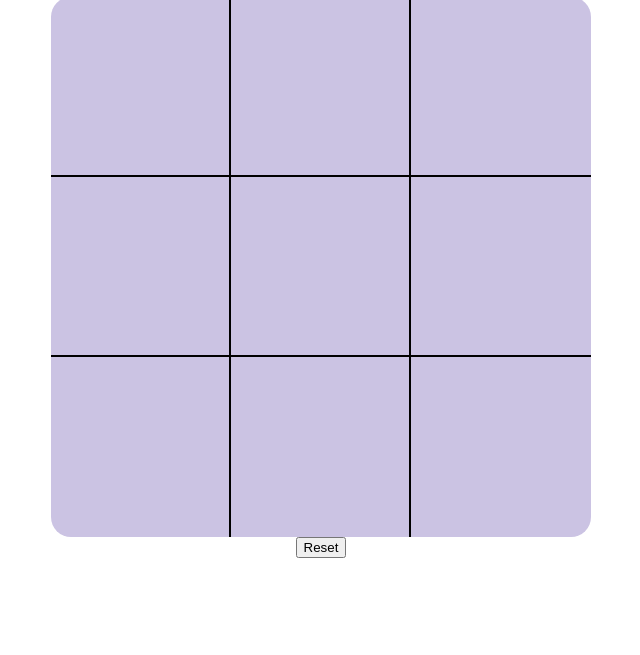
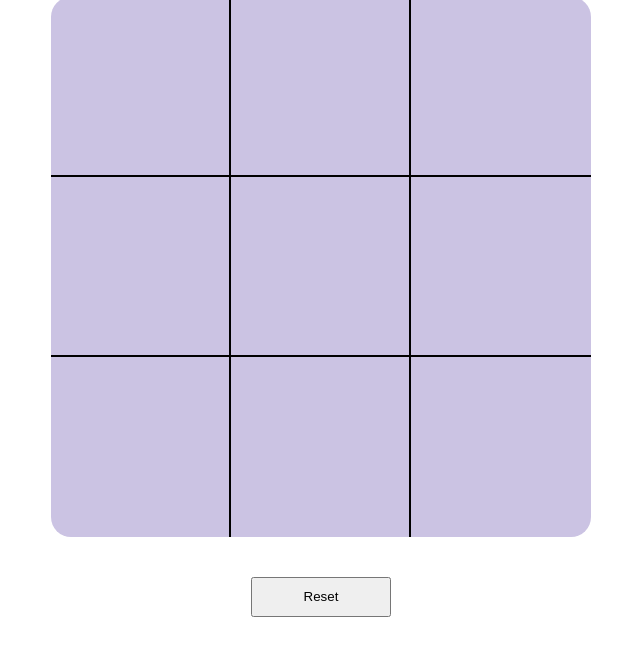
Before and after one commit to raylu15742cs/js-tictactoe, a plain HTML site: page index.html in a window 1280 px wide. Shown: the part 91-746 px from the top of the page, without its empty margins (319-959 px from the left). Drawn offline with Linux system fonts and the light colour scheme.

Commit message:
fixed reset button

```diff
--- a/style.css
+++ b/style.css
@@ -27,3 +27,8 @@ body {
     text-align: center;
     padding-bottom: 40px;
 }
+#reset {
+    height: 40px;
+    width: 140px;
+    margin-top: 40px;;
+}
```
